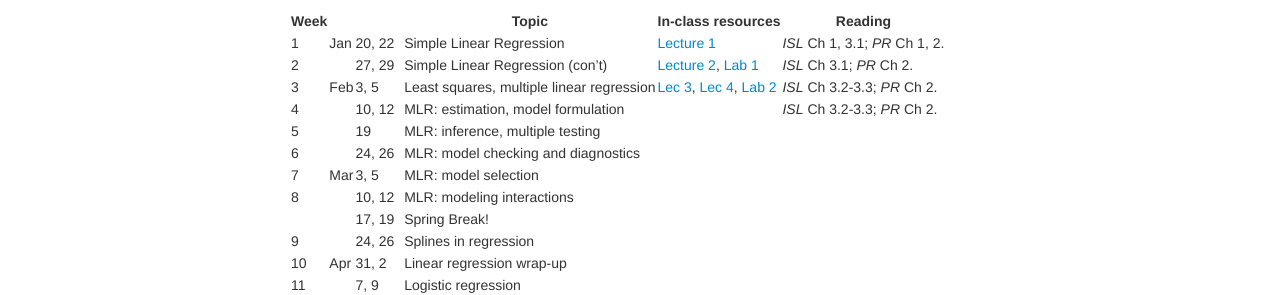
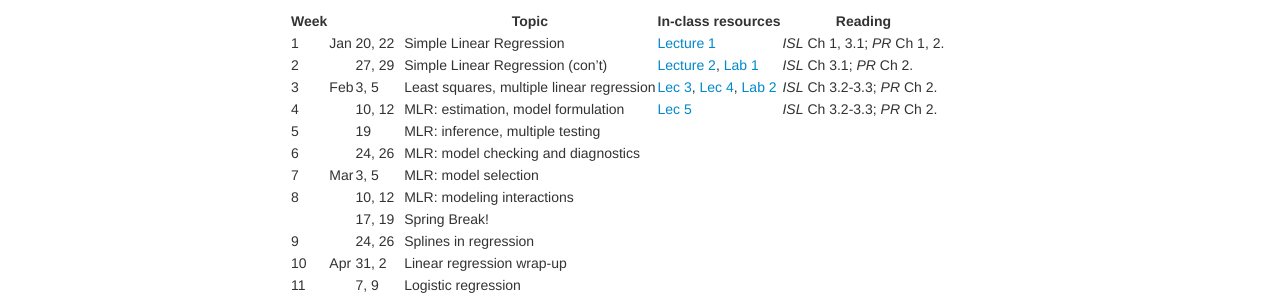
Before and after one commit to nickreich/stat-modeling-2015, a Jekyll site: the page built from pages/schedule.md, in a window 1280 px wide. Shown: the part 262-557 px from the top of the page. Built offline with Jekyll 4.4.1, drawn with Linux system fonts in a browser that asks for light colours.

```diff
--- a/pages/schedule.md
+++ b/pages/schedule.md
@@ -13,7 +13,7 @@ Week |       |     | Topic   | In-class resources | Reading
  1   | Jan  | 20, 22  | Simple Linear Regression &nbsp; | [Lecture 1](../assets/lectures/lecture1-intro-regression/lecture1-intro-regression.pdf) | _ISL_ Ch 1, 3.1; _PR_ Ch 1, 2.
  2   |     | 27, 29  &nbsp;| Simple Linear Regression (con't) | [Lecture 2](../assets/lectures/lecture2-slr-basics/lecture2-slr-basics.pdf), [Lab 1](../assets/labs/lab1-intro-slr.pdf) | _ISL_ Ch 3.1; _PR_ Ch 2.
  3   | Feb | 3, 5   | Least squares, multiple linear regression | [Lec 3](../assets/lectures/lecture3-slr-anova/lecture3-SLR-anova.pdf), [Lec 4](../assets/lectures/lecture4-mlr-intro/lecture4-mlr-intro.pdf), [Lab 2](../assets/labs/lab2-intro-mlr.pdf) | _ISL_ Ch 3.2-3.3; _PR_ Ch 2.
- 4   |     | 10, 12 | MLR: estimation, model formulation | | _ISL_ Ch 3.2-3.3; _PR_ Ch 2.
+ 4   |     | 10, 12 | MLR: estimation, model formulation | [Lec 5](../assets/lectures/lecture5-mlr-estimation-formulation/lecture5-mlr-estimation-formulation.pdf) | _ISL_ Ch 3.2-3.3; _PR_ Ch 2.
  5   |     | 19     | MLR: inference, multiple testing | |
  6   |     | 24, 26 | MLR: model checking and diagnostics | |
  7   | Mar | 3, 5   | MLR: model selection |  |
```
Also changed, not shown: pages/slides.md (+2 -1 lines).
